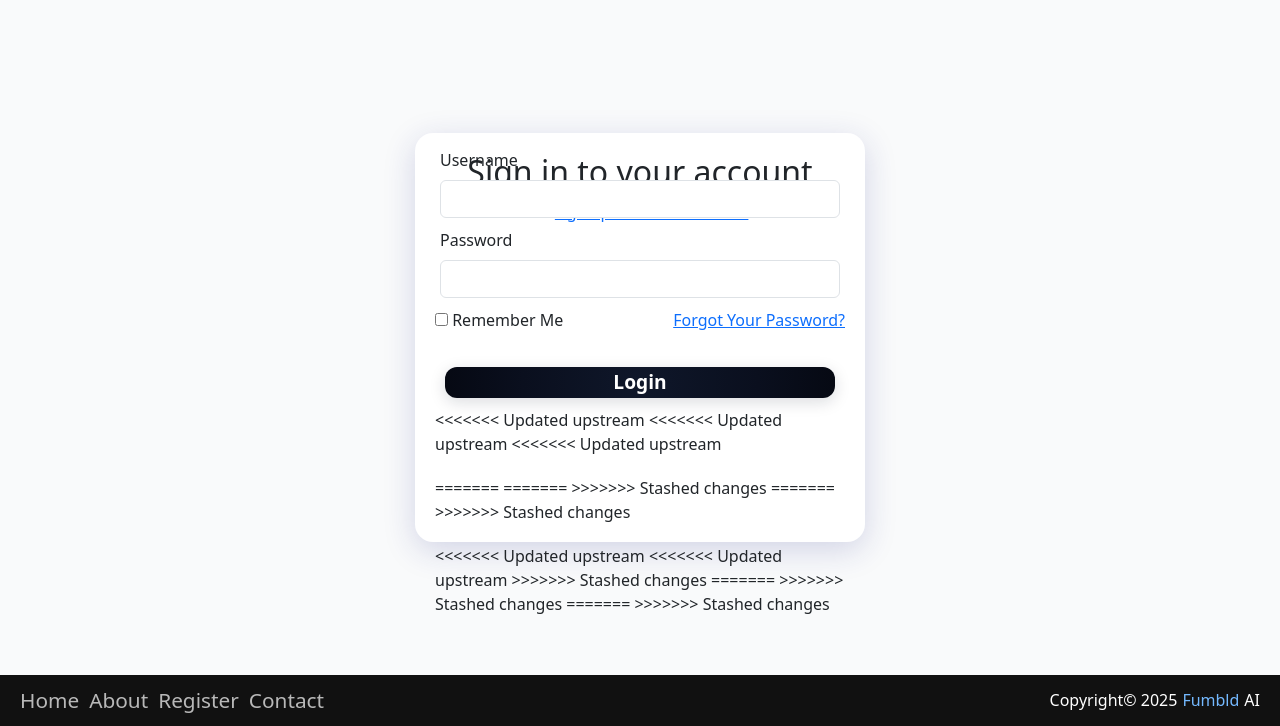
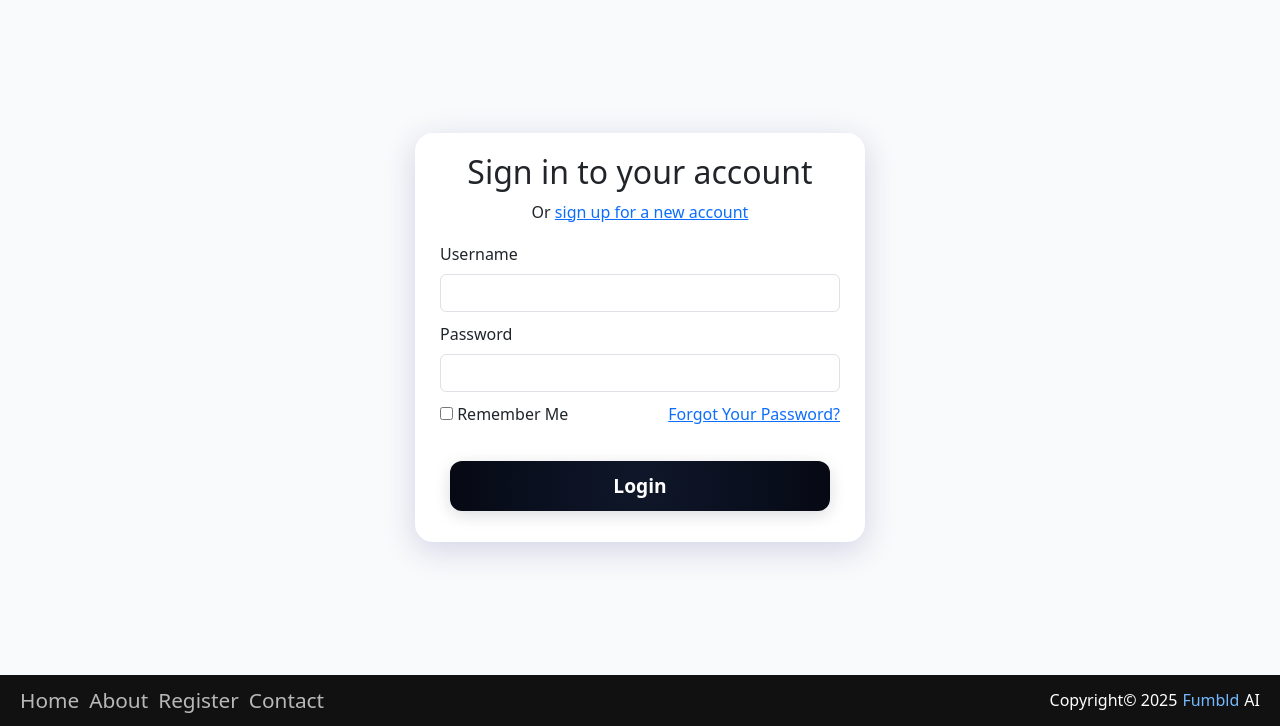
Before and after one commit to ant-cantu/fumbld-ai, a Flask app: page /login in a window 1280 px wide. Shown: the part 74-800 px from the top of the page. Run offline with Flask 3, Linux system fonts and the light colour scheme; some libraries are stand-ins or nearby versions.

Commit message:
fixed conflict

```diff
--- a/source/templates/login.html
+++ b/source/templates/login.html
@@ -80,28 +80,10 @@
                     <div class="form-button">
                         {{ form.submit(class="form-submit") }}
                     </div>
-<<<<<<< Updated upstream
-<<<<<<< Updated upstream
-<<<<<<< Updated upstream
-                    <div class="g-recaptcha" data-sitekey="6LckHHcrAAAAAPjzJZj8V05A0hFXp2lte2603OE5"></div>
-                    <!-- Get user's token for response verification -->
-                     <input type="hidden" name="g-recaptcha-response">
-=======
-=======
->>>>>>> Stashed changes
-=======
->>>>>>> Stashed changes
 
                     <div class="g-recaptcha" data-sitekey="6LckHHcrAAAAAPjzJZj8V05A0hFXp2lte2603OE5"></div>
                     <!-- Get user's token for response verification -->
                     <input type="hidden" name="g-recaptcha-response">
-<<<<<<< Updated upstream
-<<<<<<< Updated upstream
->>>>>>> Stashed changes
-=======
->>>>>>> Stashed changes
-=======
->>>>>>> Stashed changes
                 </form>
             </div>
         </div>
```
